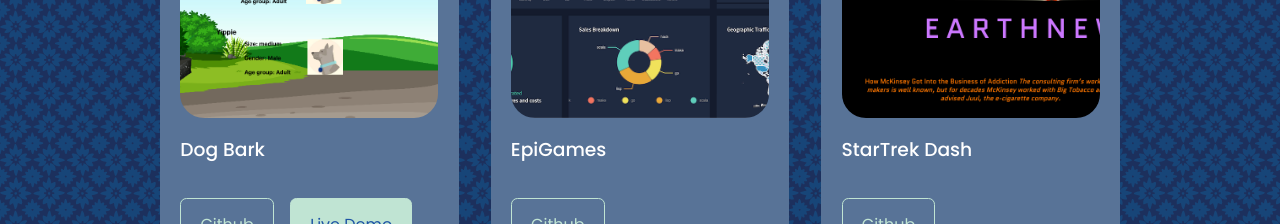
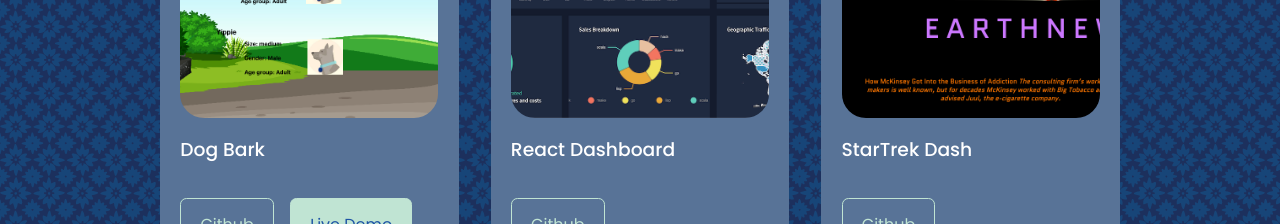
Before and after one commit to lcmpbll/react-portfolio, a React (Create React App) app: page / in a window 1280 px wide. Shown: the part 2440-2664 px from the top of the page. Built offline with nearby package versions, Linux system fonts and the light colour scheme.

Commit message:
Add new portfolio piece

```diff
--- a/src/components/portfolio/Portfolio.jsx
+++ b/src/components/portfolio/Portfolio.jsx
@@ -18,8 +18,8 @@
   {
     id: 2,
     img: img2,
-    title: 'EpiGames',
-    github: 'https://github.com/lcmpbll/EpiGames',
+    title: 'React Dashboard',
+    github: 'https://github.com/lcmpbll/React-dashboard',
     demo: null
   },
   {
```
